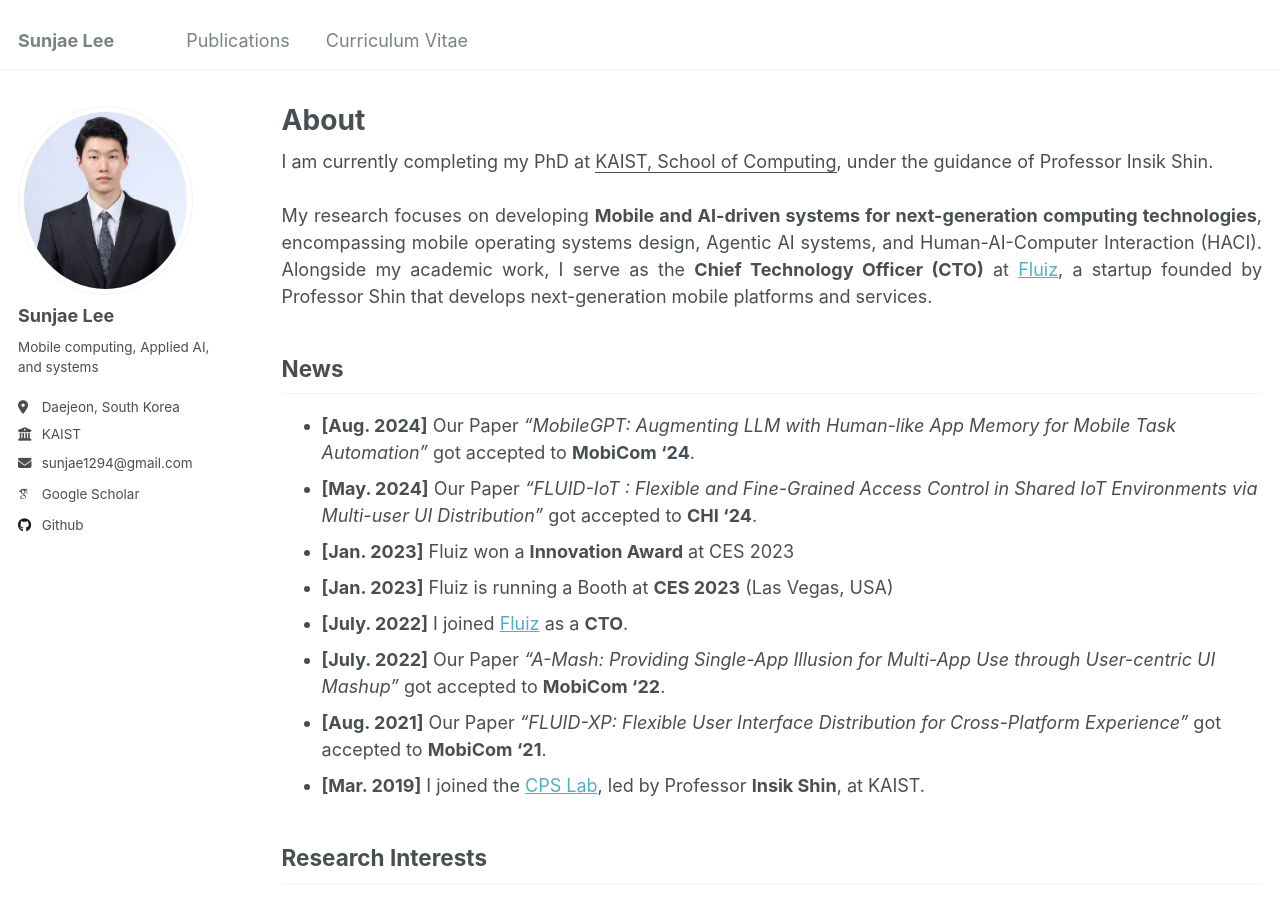
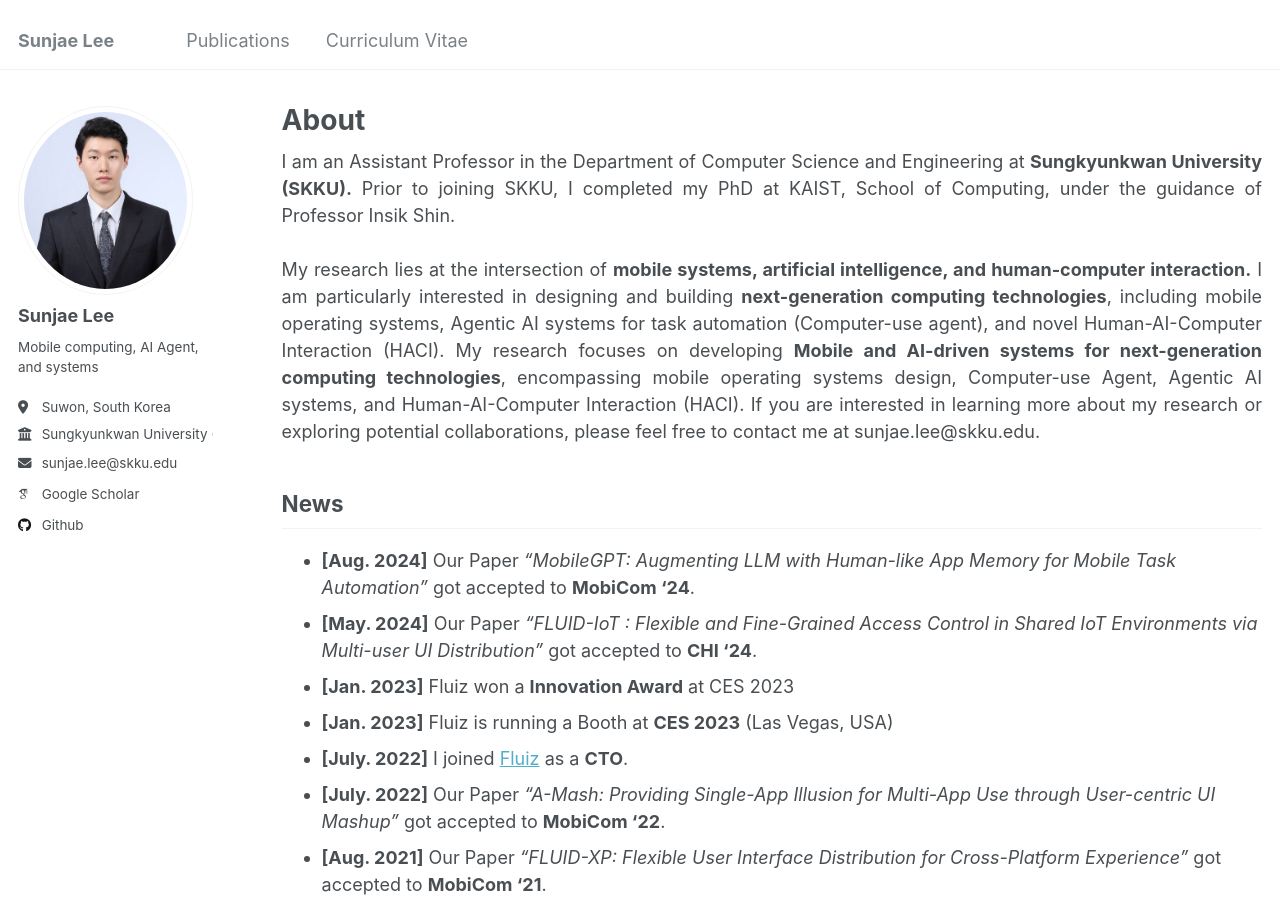
Before and after one commit to sunjae1294/sunjae1294.github.io, a Jekyll site: the page built from _pages/about.md, in a window 1280 px wide and 900 px high. Built offline with Jekyll 4.4.1, drawn with Linux system fonts in a browser that asks for light colours; some web fonts are replaced.

Commit message:
update position

```diff
--- a/_config.yml
+++ b/_config.yml
@@ -24,11 +24,11 @@ author:
   avatar           : "profile.jpg"
   name             : "Sunjae Lee"
   pronouns         : # example: "she/her"
-  bio              : "Mobile computing, Applied AI, and systems"
-  location         : "Daejeon, South Korea"
-  employer         : "KAIST"
+  bio              : "Mobile computing, AI Agent, and systems"
+  location         : "Suwon, South Korea"
+  employer         : "Sungkyunkwan University (SKKU)"
   uri              : # URL
-  email            : "sunjae1294@gmail.com"
+  email            : "sunjae.lee@skku.edu"
 
   # Academic websites
   arxiv            : # URL - Update with the correct link to your profile
--- a/_data/authors.yml
+++ b/_data/authors.yml
@@ -3,7 +3,7 @@
 Name Name:
   name        : "Name Name"
   uri         : "http://name.com"
-  email       : "sunjae1294@gmail.com"
+  email       : "sunjae.lee@skku.edu"
   bio         : "This is the first name."
   avatar      : "bio-photo-2.jpg"
   twitter     : "name"
--- a/_data/ui-text.yml
+++ b/_data/ui-text.yml
@@ -25,7 +25,7 @@ en: &DEFAULT_EN
   feed_label                 : "Feed"
   powered_by                 : "Powered by"
   website_label              : "Website"
-  email_label                : "sunjae1294@gmail.com"
+  email_label                : "sunjae.lee@skku.edu"
   recent_posts               : "Recent Posts"
   undefined_wpm              : "Undefined parameter words_per_minute at _config.yml"
   comment_form_info          : "Your email address will not be published. Required fields are marked"
--- a/_pages/about.md
+++ b/_pages/about.md
@@ -7,11 +7,12 @@ redirect_from:
   - /about.html
 ---
 <div style="text-align: justify;">
-I am currently completing my PhD at <u>KAIST, School of Computing</u>, under the guidance of Professor Insik Shin.
+I am an Assistant Professor in the Department of Computer Science and Engineering at <strong>Sungkyunkwan University (SKKU).</strong> Prior to joining SKKU, I completed my PhD at KAIST, School of Computing, under the guidance of Professor Insik Shin.
 <br>
 <br>
-My research focuses on developing <strong>Mobile and AI-driven systems for next-generation computing technologies</strong>, encompassing mobile operating systems design, Agentic AI systems, and Human-AI-Computer Interaction (HACI). Alongside my academic work, I serve as the <strong>Chief Technology Officer (CTO)</strong> at <a href="https://www.fluiz.ai/">Fluiz</a>, a startup founded by Professor Shin that develops next-generation mobile platforms and services.
-<br>
+My research lies at the intersection of <strong>mobile systems, artificial intelligence, and human-computer interaction.</strong> I am particularly interested in designing and building <strong>next-generation computing technologies</strong>, including mobile operating systems, Agentic AI systems for task automation (Computer-use agent), and novel Human-AI-Computer Interaction (HACI).
+
+My research focuses on developing <strong>Mobile and AI-driven systems for next-generation computing technologies</strong>, encompassing mobile operating systems design, Computer-use Agent, Agentic AI systems, and Human-AI-Computer Interaction (HACI). If you are interested in learning more about my research or exploring potential collaborations, please feel free to contact me at sunjae.lee@skku.edu.
 </div>
 
 News
```
Also changed, not shown: 3 other files.
